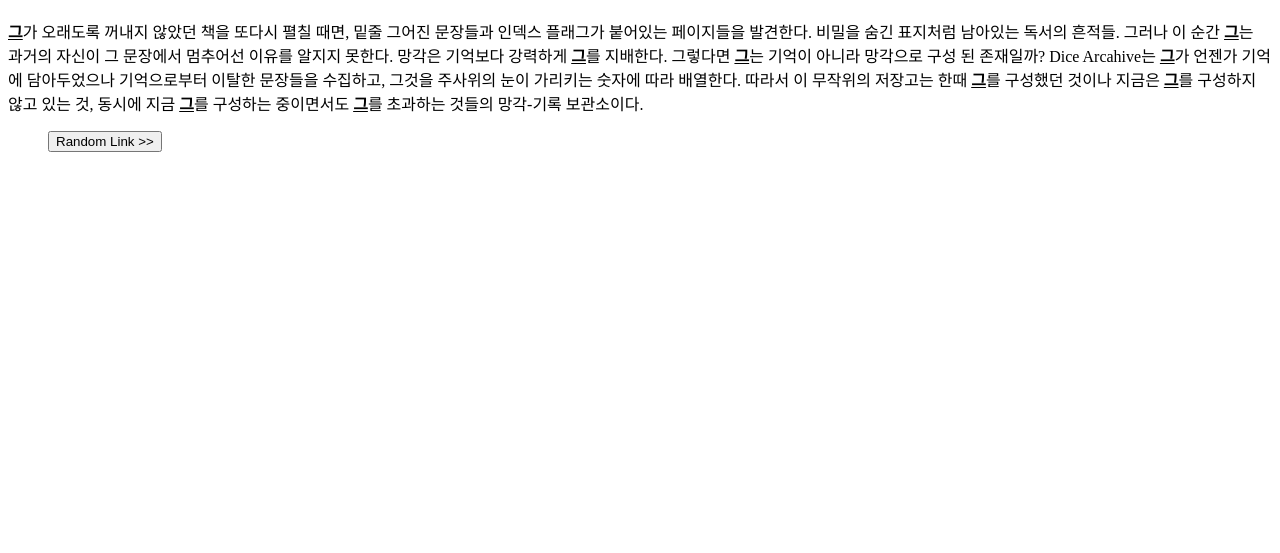
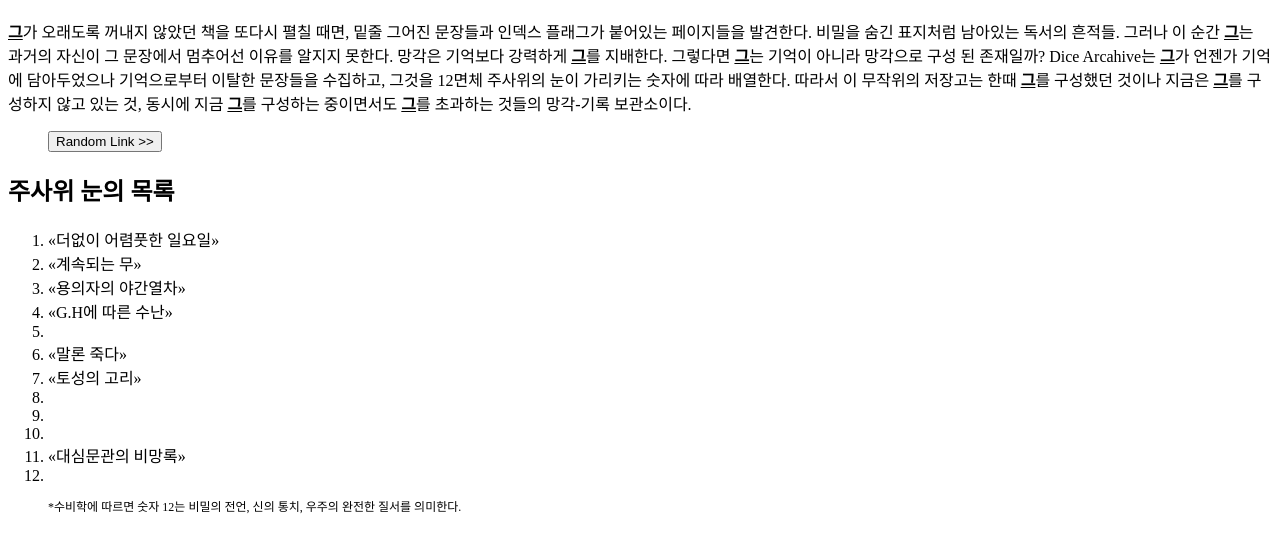
Before and after one commit to DiceFamer/Dice-Arcahive, a plain HTML site: page index.html in a window 1280 px wide. Shown: the part 61-614 px from the top of the page. Drawn offline with Linux system fonts and the light colour scheme.

Commit message:
웹페이지 실험3

```diff
--- a/index.html
+++ b/index.html
@@ -6,7 +6,7 @@
 </head>
 <h1>Dice Arcahive</h1>
 <body>
-    <u><strong>그</strong></u>가 오래도록 꺼내지 않았던 책을 또다시 펼칠 때면, 밑줄 그어진 문장들과 인덱스 플래그가 붙어있는 페이지들을 발견한다. 비밀을 숨긴 표지처럼 남아있는 독서의 흔적들. 그러나 이 순간 <u><strong>그</strong></u>는 과거의 자신이 그 문장에서 멈추어선 이유를 알지지 못한다. 망각은 기억보다 강력하게 <u><strong>그</strong></u>를 지배한다. 그렇다면 <u><strong>그</strong></u>는 기억이 아니라 망각으로 구성 된 존재일까? Dice Arcahive는 <u><strong>그</strong></u>가 언젠가 기억에 담아두었으나 기억으로부터 이탈한 문장들을 수집하고, 그것을 주사위의 눈이 가리키는 숫자에 따라 배열한다. 따라서 이 무작위의 저장고는 한때 <u><strong>그</strong></u>를 구성했던 것이나 지금은 <u><strong>그</strong></u>를 구성하지 않고 있는 것, 동시에 지금 <u><strong>그</strong></u>를 구성하는 중이면서도 <u><strong>그</strong></u>를 초과하는 것들의 망각-기록 보관소이다.
+    <u><strong>그</strong></u>가 오래도록 꺼내지 않았던 책을 또다시 펼칠 때면, 밑줄 그어진 문장들과 인덱스 플래그가 붙어있는 페이지들을 발견한다. 비밀을 숨긴 표지처럼 남아있는 독서의 흔적들. 그러나 이 순간 <u><strong>그</strong></u>는 과거의 자신이 그 문장에서 멈추어선 이유를 알지지 못한다. 망각은 기억보다 강력하게 <u><strong>그</strong></u>를 지배한다. 그렇다면 <u><strong>그</strong></u>는 기억이 아니라 망각으로 구성 된 존재일까? Dice Arcahive는 <u><strong>그</strong></u>가 언젠가 기억에 담아두었으나 기억으로부터 이탈한 문장들을 수집하고, 그것을 12면체 주사위의 눈이 가리키는 숫자에 따라 배열한다. 따라서 이 무작위의 저장고는 한때 <u><strong>그</strong></u>를 구성했던 것이나 지금은 <u><strong>그</strong></u>를 구성하지 않고 있는 것, 동시에 지금 <u><strong>그</strong></u>를 구성하는 중이면서도 <u><strong>그</strong></u>를 초과하는 것들의 망각-기록 보관소이다.
 <ol>
     <script>
         /*
@@ -20,7 +20,10 @@
             "1. Dice.html",
             "2. Dice.html",
             "3. Dice.html",
-            "4. Dice.html"
+            "4. Dice.html",
+            "5. Dice.html",
+            "6. Dice.html",
+            "7. Dice.html"
         ];
 
         function randomlink() {
@@ -33,5 +36,21 @@
             <p><input type="button" name="B1" value="Random Link >>" onclick="randomlink()"></p>
         </form>
 </ol>
+<H2>주사위 눈의 목록</H2>
+    <ol>
+       <li>&laquo;더없이 어렴풋한 일요일&raquo;</li>
+       <li>&laquo;계속되는 무&raquo;</li>
+       <li>&laquo;용의자의 야간열차&raquo;</li>
+       <li>&laquo;G.H에 따른 수난&raquo;</li>
+       <li></li>
+       <li>&laquo;말론 죽다&raquo;</li>
+       <li>&laquo;토성의 고리&raquo;</li>
+       <li></li>
+       <li></li>
+       <li></li>
+       <li>&laquo;대심문관의 비망록&raquo;</li>
+       <li></li>
+    <p style="font-size: 12px;">*수비학에 따르면 숫자 12는 비밀의 전언, 신의 통치, 우주의 완전한 질서를 의미한다.</p>
+</ol>
 </body>
 </html>
```
Also changed, not shown: 1. Dice.html (+1 -1 lines), 5. Dice.html (added, +13 -0 lines), 6. Dice.html (added, +12 -0 lines), 7. Dice.html (added, +13 -0 lines).
